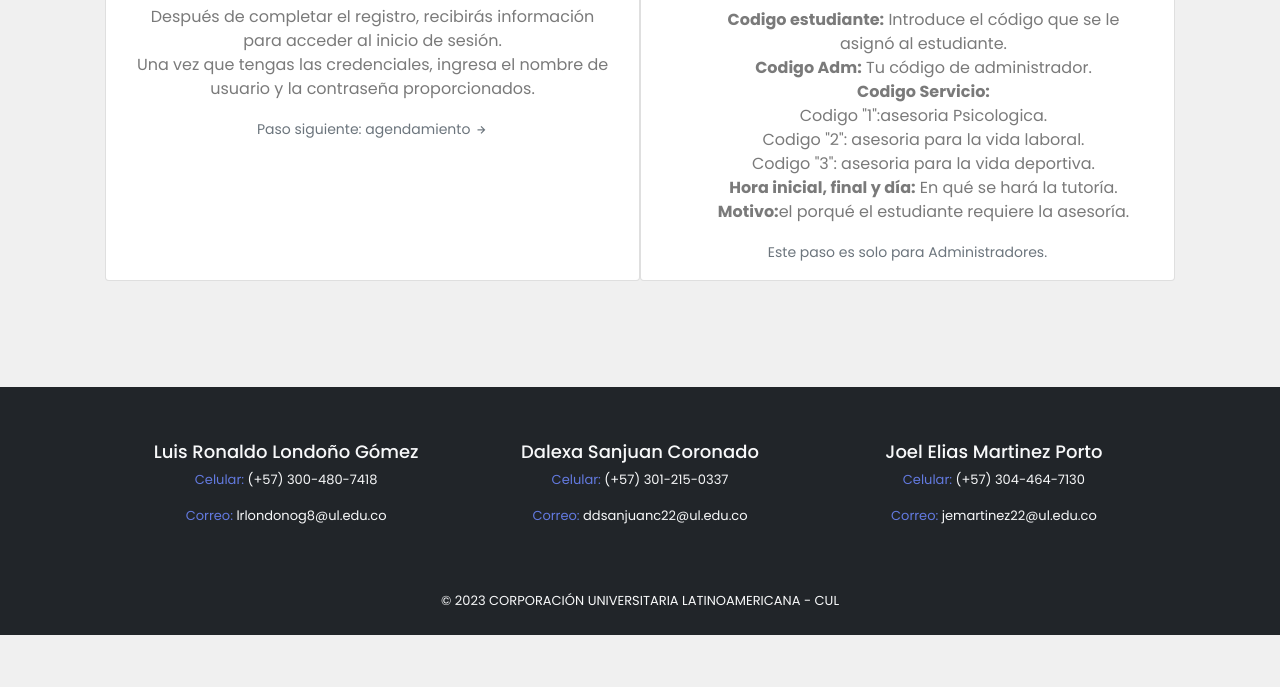
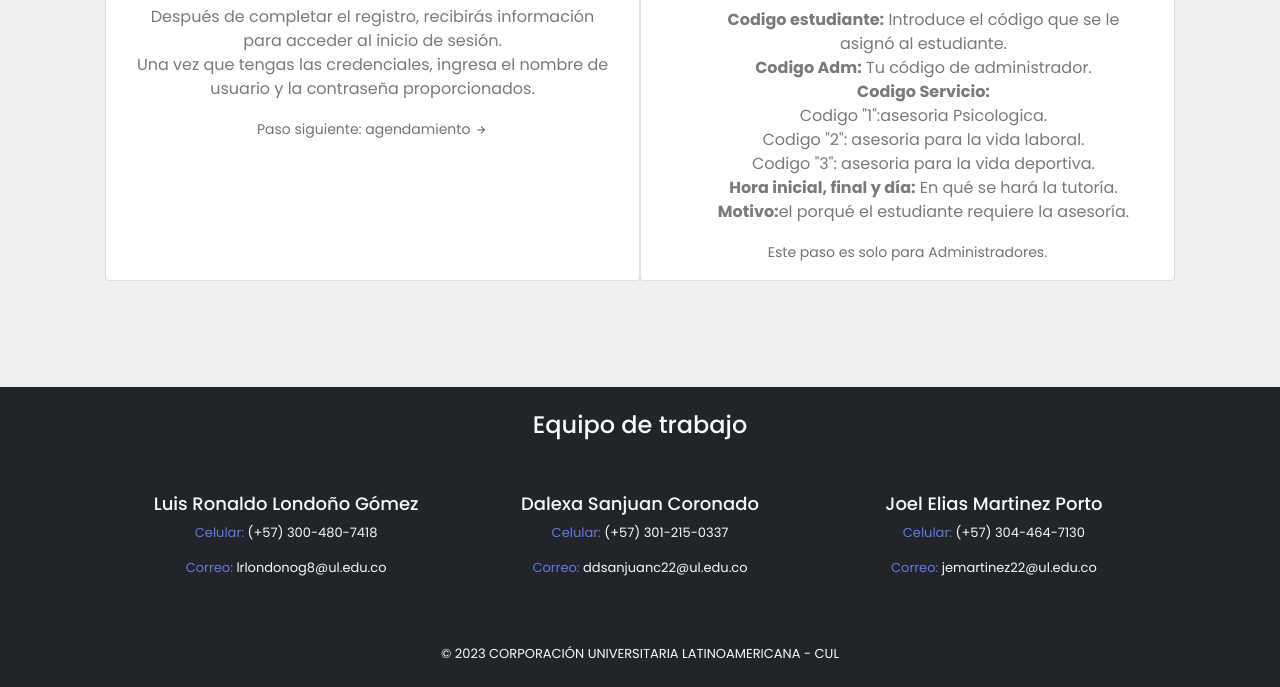
Before and after one commit to ronaldlondono/ProyectoU, a plain HTML site: page index.html in a window 1280 px wide. Shown: the part 2393-3080 px from the top of the page. Before the commit the page ends 3028 px from the top, so only its background shows below. Drawn offline with nearby package versions, Linux system fonts and the light colour scheme.

Commit message:
Update index.html

```diff
--- a/index.html
+++ b/index.html
@@ -204,6 +204,9 @@
     </section>
 
     <footer class="bg-dark text-light text-center py-4" id="contacto">
+        <div class="titulo col-12 mb-4">
+            <h4>Equipo de trabajo</h4>
+        </div>
         <div class="container">
             <div class="row">
                 <div class="col-md-4">
```
